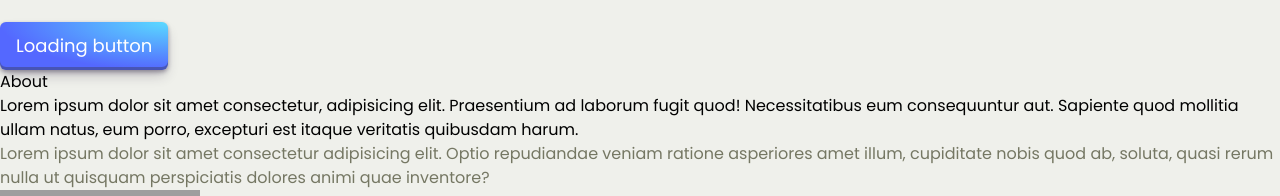
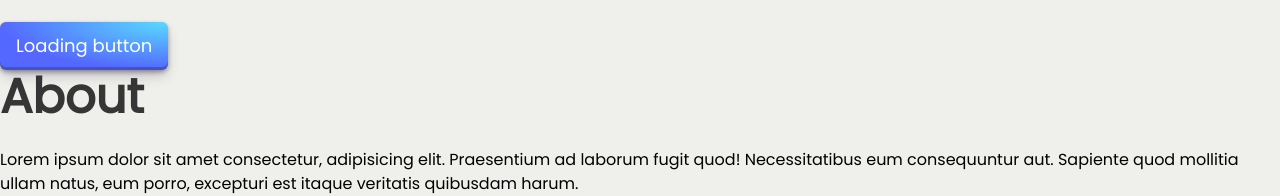
Before and after one commit to vlbn/fancy, a Vue app: page /about in a window 1280 px wide. Shown: the part 298-494 px from the top of the page. Built offline with nearby package versions, Linux system fonts and the light colour scheme; no server answers; grey boxes are pictures that could not be loaded.

Commit message:
antes de purgeCss

```diff
--- a/src/views/AboutView.vue
+++ b/src/views/AboutView.vue
@@ -12,7 +12,7 @@ import router from "@/router";
   </div>
   <button class="button-29" role="button">Loading button</button>
   <mark class="is-fixed-r">
-    <h1>About</h1>
+    <h1 class="title is-1">About</h1>
     <p>
       Lorem ipsum dolor sit amet consectetur, adipisicing elit. Praesentium ad laborum
       fugit quod! Necessitatibus eum consequuntur aut. Sapiente quod mollitia ullam natus,
```
